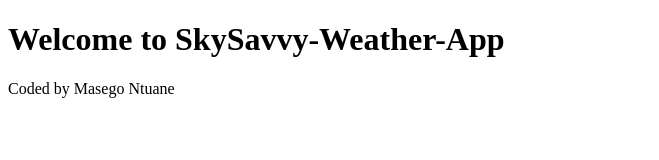
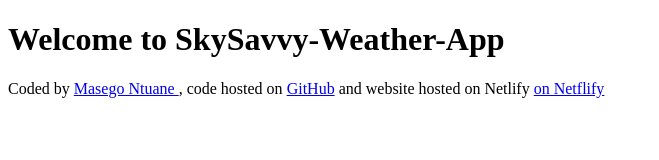
Before and after one commit to Masegolex/Sky-Savvy-Weather-App, a plain HTML site: page index.html in a window 1280 px wide. Shown: the whole page, without its empty margins (0-659 px from the left). Drawn offline with Linux system fonts and the light colour scheme.

Commit message:
Added links to the footer

```diff
--- a/index.html
+++ b/index.html
@@ -7,6 +7,21 @@
   </head>
   <body>
     <h1>Welcome to SkySavvy-Weather-App</h1>
-    <footer>Coded by Masego Ntuane</footer>
+    <footer>
+      Coded by
+      <a href="https://github.com/Masegolex" target="blank"> Masego Ntuane </a>,
+      code hosted on
+      <a
+        href="https://github.com/Masegolex/Sky-Savvy-Weather-App"
+        target="blank"
+        >GitHub</a
+      >
+      and website hosted on Netlify
+      <a
+        href="https://app.netlify.com/sites/sky-savvy-weather-app/overview"
+        target="blank"
+        >on Netflify</a
+      >
+    </footer>
   </body>
 </html>
```
